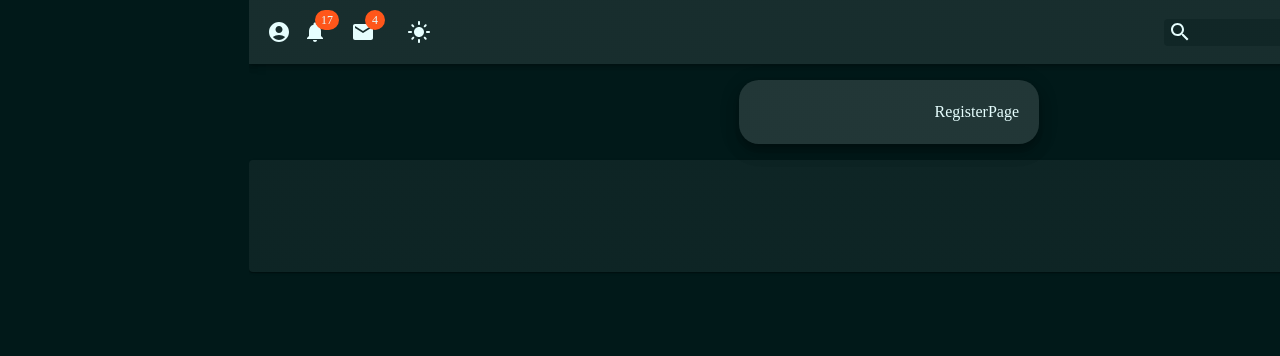
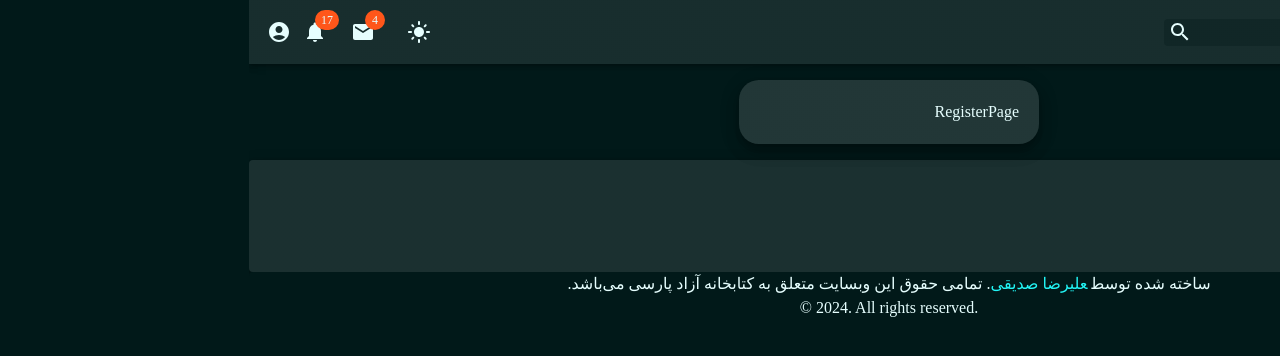
Before and after one commit to persianccbook/frontend, a Next.js app: page /auth/register in a window 1280 px wide. Shown: the top 356 px of the page. Built offline with nearby package versions, Linux system fonts and the light colour scheme.

Commit message:
add copyright to the footer

```diff
--- /dev/null
+++ b/app/components/CopyRightFooter.tsx
@@ -0,0 +1,28 @@
+import { Box, Link, Paper } from "@mui/material";
+import React from "react";
+
+const CopyRightFooter = () => {
+  const currentYear = new Date().getFullYear();
+  const yourName = "علیرضا صدیقی";
+  const yourLink = "";
+
+  return (
+    <Paper
+      elevation={0}
+      sx={{ display:"flex",flexDirection:"column",alignItems:'center'}}
+    >
+      <Box>
+        ساخته شده توسط
+        <Link href={yourLink} underline="none" sx={{ pr: 2 }}>
+          {yourName}
+        </Link>.
+        تمامی حقوق این وبسایت متعلق به کتابخانه آزاد پارسی می‌باشد.
+      </Box>
+      <Box sx={{ direction: "ltr" }}>
+        &copy; {currentYear}. All rights reserved.
+      </Box>
+    </Paper>
+  );
+};
+
+export default CopyRightFooter;
--- a/app/components/Footer.tsx
+++ b/app/components/Footer.tsx
@@ -1,12 +1,15 @@
+
 import { Box, Paper, Typography } from "@mui/material";
 import React from "react";
+import CopyRightFooter from "./CopyRightFooter";
 
 const Footer = () => {
   return (
     <Box sx={{ width: "100vw"}}>
-      <Paper>
+      <Paper elevation={5}>
         <Typography variant="h1">Footer</Typography>
       </Paper>
+      <CopyRightFooter/>
     </Box>
   );
 };
```
